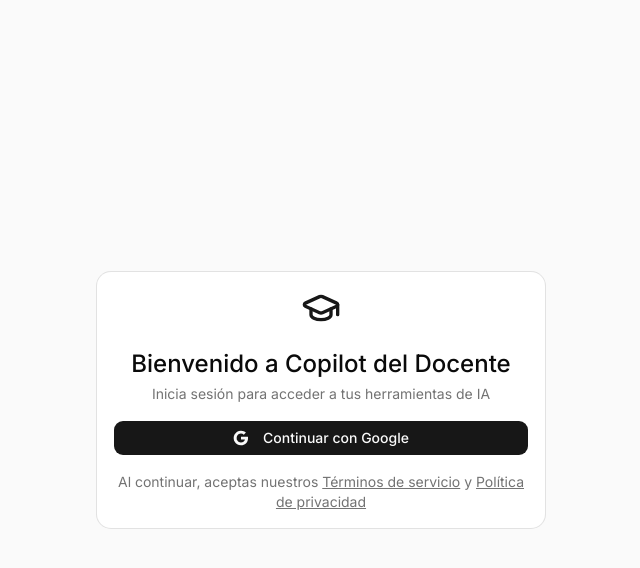
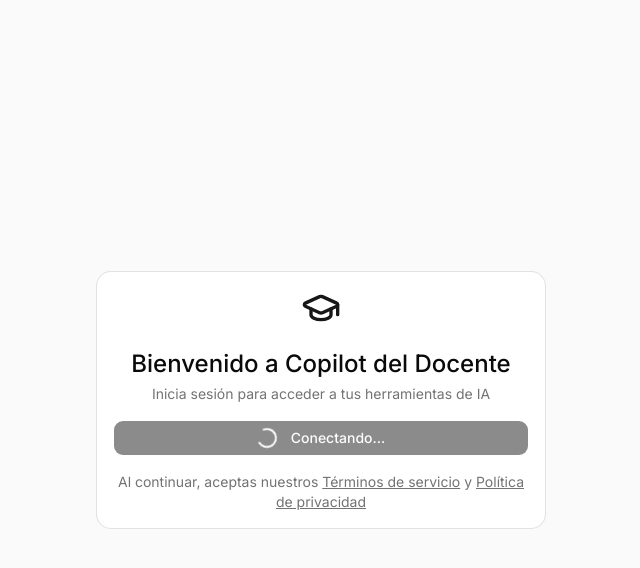
Before and after one commit to lcardenas7/copilot-docente, a Next.js app: page /login in a window 1280 px wide. Both pictures are taken after a click on the button "Continuar con Google". Shown: the top 568 px of the page, without its empty margins (319-959 px from the left). Built offline with nearby package versions, Linux system fonts and the light colour scheme.

Commit message:
fix: Add loading state and error handling to login button

```diff
--- a/src/app/login/page.tsx
+++ b/src/app/login/page.tsx
@@ -5,8 +5,22 @@
 import { Card, CardContent, CardDescription, CardHeader, CardTitle } from "@/components/ui/card";
 import { GraduationCap } from "lucide-react";
 import Link from "next/link";
+import { useState } from "react";
 
 export default function LoginPage() {
+  const [isLoading, setIsLoading] = useState(false);
+
+  const handleGoogleSignIn = async () => {
+    try {
+      setIsLoading(true);
+      console.log("Iniciando login con Google...");
+      await signIn("google", { callbackUrl: "/dashboard" });
+    } catch (error) {
+      console.error("Error en login:", error);
+      setIsLoading(false);
+    }
+  };
+
   return (
     <div className="min-h-screen flex items-center justify-center bg-muted/50 px-4">
       <Card className="w-full max-w-md">
@@ -23,8 +37,12 @@
           <Button
             className="w-full"
             size="lg"
-            onClick={() => signIn("google", { callbackUrl: "/dashboard" })}
+            onClick={handleGoogleSignIn}
+            disabled={isLoading}
           >
+            {isLoading ? (
+              <div className="mr-2 h-5 w-5 animate-spin rounded-full border-2 border-white border-t-transparent" />
+            ) : (
               <svg className="mr-2 h-5 w-5" viewBox="0 0 24 24">
                 <path
                   fill="currentColor"
@@ -43,7 +61,8 @@
                   d="M12 5.38c1.62 0 3.06.56 4.21 1.64l3.15-3.15C17.45 2.09 14.97 1 12 1 7.7 1 3.99 3.47 2.18 7.07l3.66 2.84c.87-2.6 3.3-4.53 6.16-4.53z"
                 />
               </svg>
-            Continuar con Google
+            )}
+            {isLoading ? "Conectando..." : "Continuar con Google"}
           </Button>
           <p className="text-center text-sm text-muted-foreground">
             Al continuar, aceptas nuestros{" "}
```
Lines whose indentation alone changed are shown as unchanged.
